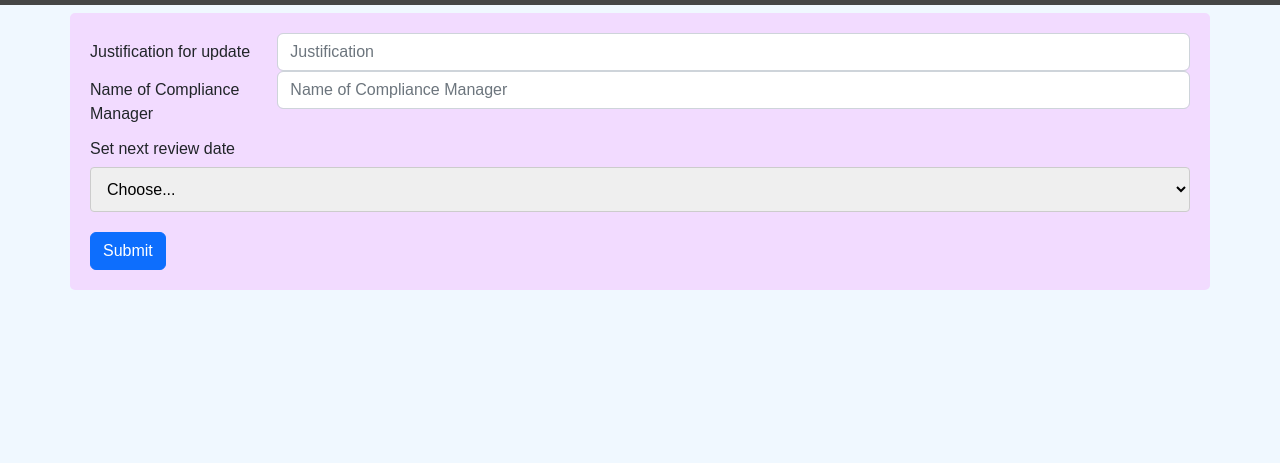
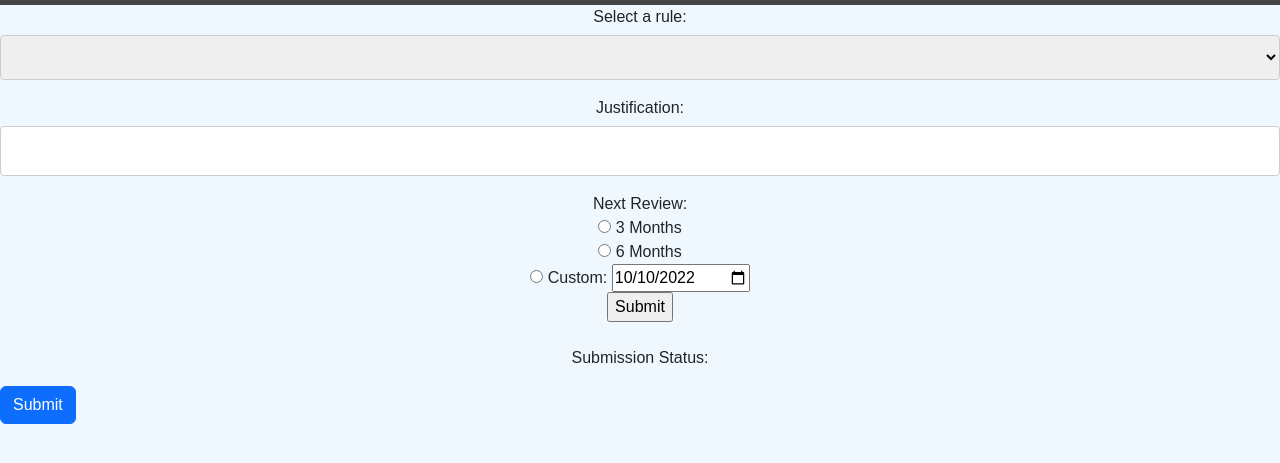
Before and after one commit to struan-robertson/compliance-dash-vanilla, a website: page src/form.html in a window 1280 px wide. Shown: the part 51-514 px from the top of the page. Drawn offline with nearby package versions, Linux system fonts and the light colour scheme.

Commit message:
Update form.html
added code to to pull from database

```diff
--- a/src/form.html
+++ b/src/form.html
@@ -14,7 +14,10 @@
 
     </style>
 </head>
+
 <body>
+	 <script type="text/javascript" src="js/query.js"></script>
+  <script type="text/javascript" src="js/post.js"></script>
   <nav class="navbar navbar-expand-lg navbar-dark navbar-custom">
     <div class="container-fluid">
       <a class="navbar-brand" href="#">Brightsolid Compliance Dashboard</a>
@@ -43,37 +46,29 @@
   </nav>
   <main>
     <div class = "a">
-    <h3>
-    </h3>
+    <div>
+      <form id="exceptionForm" >
+        <label for="non_compliant">Select a rule:</label>
+        <select name="comnon_compliant" id="non_compliant">
+
+        </select><br>
+        <label for="justification">Justification:</label>
+        <input type="text" name="justification" id="justification"><br>
+        <label for="nextReview">Next Review:</label><br>
+        <input type="radio" id="html" name="review" value="3">
+        <label for="threeMonths">3 Months</label><br>
+        <input type="radio" id="css" name="review" value="6">
+        <label for="sixMonths">6 Months</label><br>
+        <input type="radio" id="html" name="review" > <label for="custom">Custom: </label>
+        <input type="date" id="custom" name="review" value="2022-10-10" min="2022-10-10" >
+        <br>
+
+        <input type="button" value="Submit" onclick="insertNewException()">
+    </form>
+    <br>
+    <p id="submitstatus">Submission Status: </p>
     </div>
-    <div class = "container">
-    <form>
-      <form>
 
-        <div class="form-group row">
-          <label for="inputEmail3" class="col-sm-2 col-form-label">Justification for update</label>
-          <div class="col-sm-10">
-            <input type="email" class="form-control" id="inputEmail3" placeholder="Justification">
-          </div>
-        </div>
-        <div class="form-group row">
-          <label for="inputPassword3" class="col-sm-2 col-form-label">Name of Compliance Manager</label>
-          <div class="col-sm-10">
-            <input type="password" class="form-control" id="inputPassword3" placeholder="Name of Compliance Manager">
-          </div>
-        </div>
-        <fieldset class="form-group">
-          <div class="row">
-           <div class="form-row align-items-center">
-            <div class="col-auto my-1">
-              <label class="mr-sm-2" for="inlineFormCustomSelect">Set next review date</label>
-              <select class="custom-select mr-sm-2" id="inlineFormCustomSelect">
-                <option selected>Choose...</option>
-                <option value="1">3 months</option>
-                <option value="2">6 months</option>
-                <option value="3">12 months</option>
-              </select>
-            </div>
 
 
           </div>
@@ -94,4 +89,7 @@
 
 
 </body>
+<script>window.onload=getComplianceSummary()</script>
+<script>window.onload=getRuleSummary()</script>
+<script>window.onload=populateRules()</script>
 </html>
```
